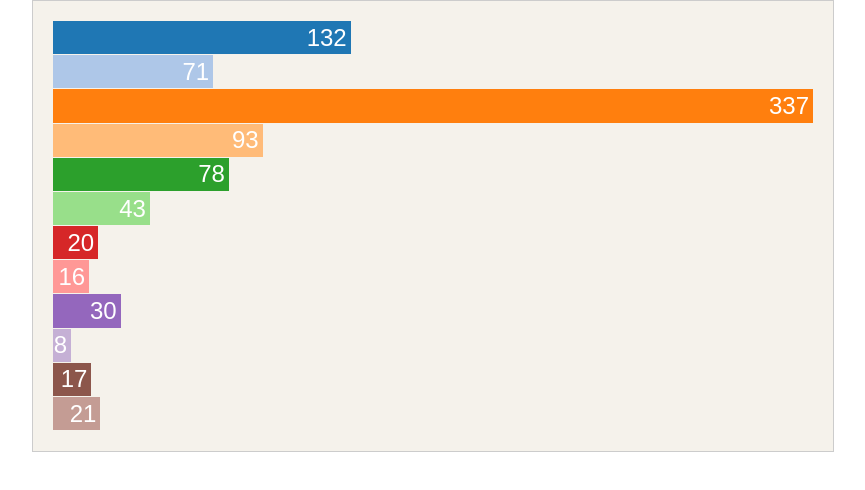
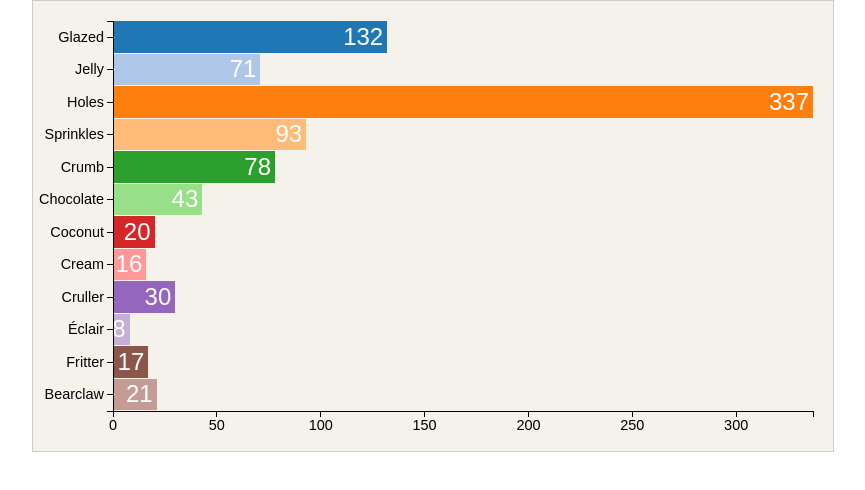
Before and after one commit to davidylam/DataVisDev, a plain HTML site: page LearningD3/index.html in a window 1280 px wide. Shown: the whole page, without its empty margins (207-1072 px from the left). Drawn offline with Linux system fonts and the light colour scheme.

Commit message:
Add X and Y Axis

```diff
--- a/LearningD3/index.html
+++ b/LearningD3/index.html
@@ -27,8 +27,8 @@ var w = 800;
 var h = 450;
 var margin = {
 	top: 20,
-	bottom: 20,
-	left: 20,
+	bottom: 40,
+	left: 80,
 	right: 20
 };
 var width = w - margin.left - margin.right;
@@ -48,6 +48,12 @@ var linearColorScale = d3.scale.linear()
 		.range(["#572500", "#F68026"])
 		;
 var ordinalColorScale = d3.scale.category20();
+var xAxis = d3.svg.axis()
+				.scale(x)
+				.orient("bottom");
+var yAxis = d3.svg.axis()
+				.scale(y)
+				.orient("left");
 var svg = d3.select("body").append("svg")
 			.attr("id", "chart")
 			.attr("width", w)
@@ -94,6 +100,14 @@ function plot(params){
 			.text(function(d){
 				return d.value;
 			})
+		this.append("g")
+			.classed("x axis", true)
+			.attr("transform", "translate(" + 0 + "," + height + ")")
+			.call(xAxis);
+		this.append("g")
+			.classed("y axis", true)
+			.attr("tranform", "translate(0,0)")
+			.call(yAxis);
 }
 plot.call(chart, {data: data});
 </script>
--- a/LearningD3/main.css
+++ b/LearningD3/main.css
@@ -18,3 +18,10 @@ body,html{
 	text-anchor: end;
 	font-size: 24px;
 }
+
+.axis path,
+.axis line{
+	fill: none;
+	stroke: #000;
+	shape-rendering: crispEdges;
+}
```
